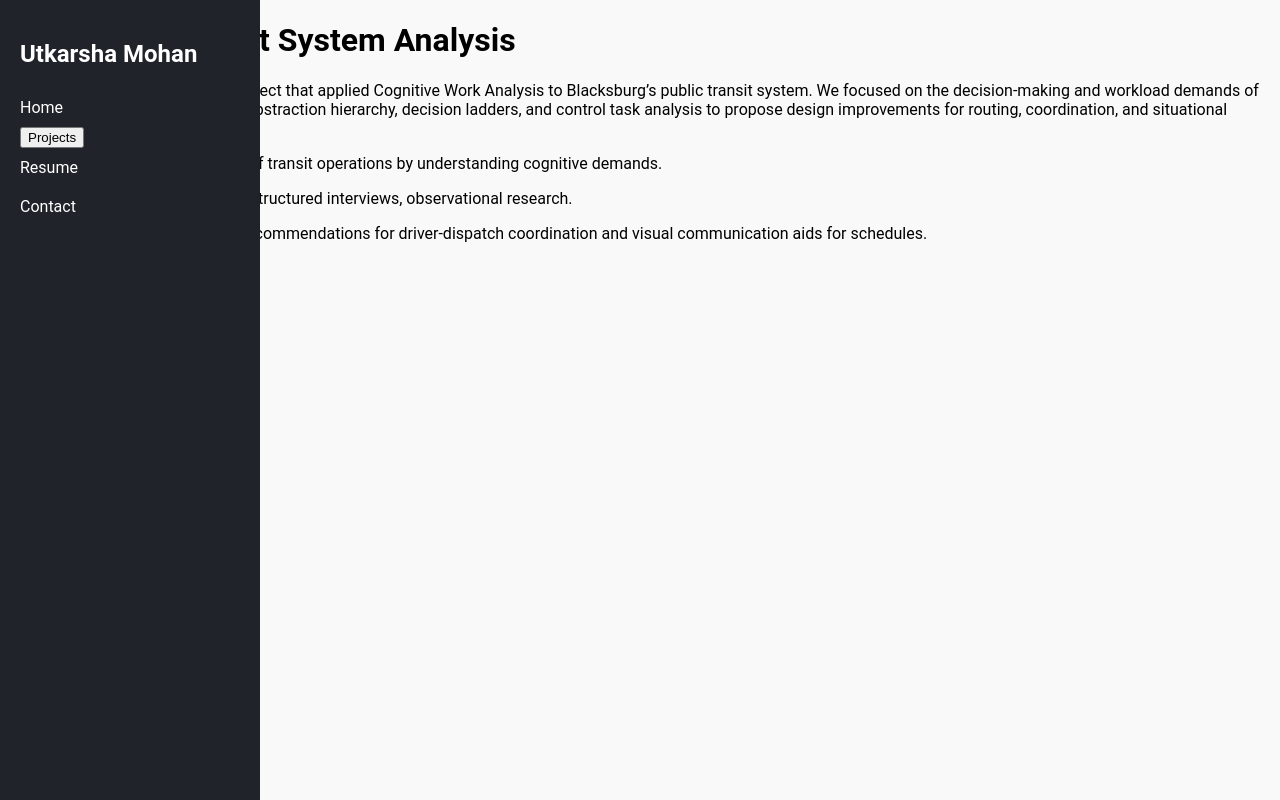
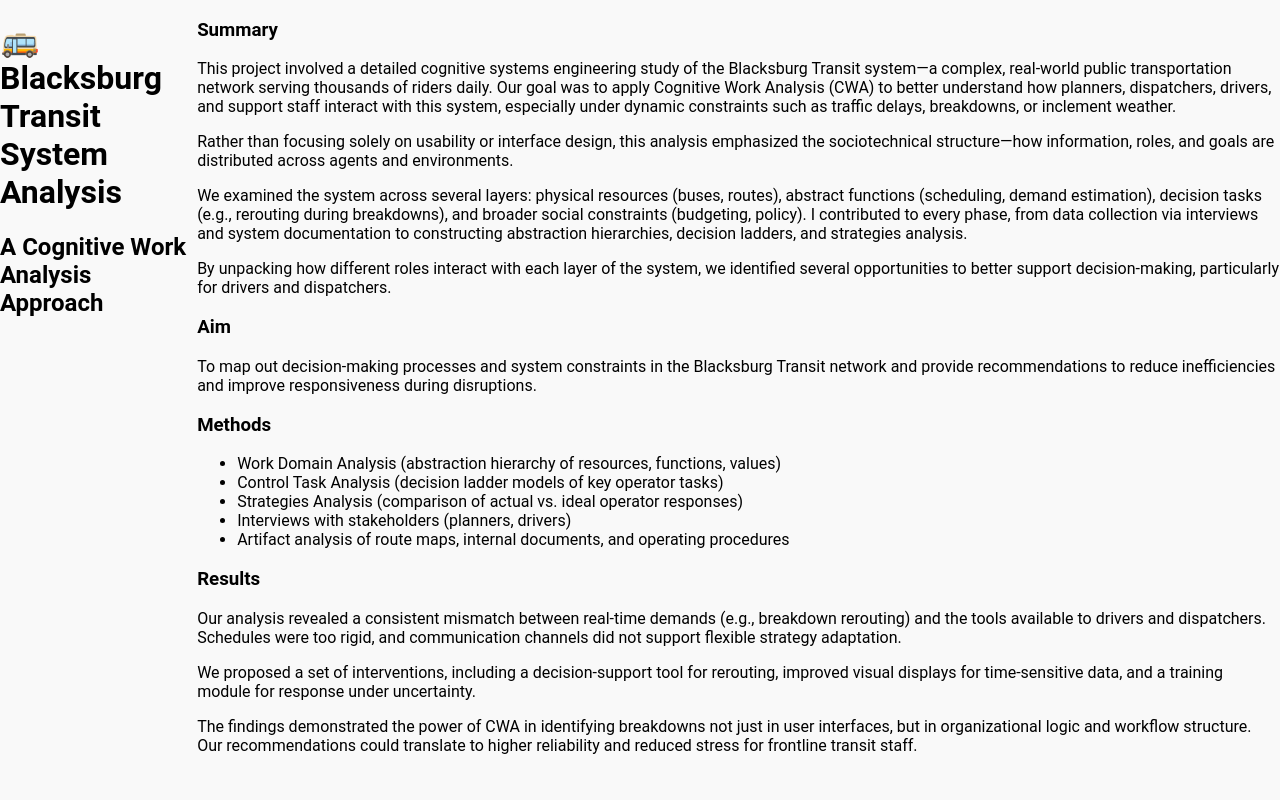
Before and after one commit to utkarshamohan/utkarshamohan.github.io, a plain HTML site: page projects/blacksburg.html in a window 1280 px wide. Drawn offline with Linux system fonts and the light colour scheme; files that its build step writes are made by us from their sources.

Commit message:
Update blacksburg.html

```diff
--- a/projects/blacksburg.html
+++ b/projects/blacksburg.html
@@ -1,36 +1,65 @@
 <!DOCTYPE html>
 <html lang="en">
 <head>
-    <meta charset="UTF-8">
-    <title>Project - Utkarsha Mohan</title>
-    <link rel="stylesheet" href="../assets/style.css">
+  <meta charset="UTF-8">
+  <title>🚌 Blacksburg Transit System Analysis</title>
+  <link rel="stylesheet" href="../style.css">
 </head>
 <body>
-    <div class="sidebar">
-        <h2>Utkarsha Mohan</h2>
-        <a href="../index.html">Home</a>
-        <div class="dropdown">
-            <button class="dropbtn">Projects</button>
-            <div class="dropdown-content">
-                <a href="thesis.html">Thesis</a>
-                <a href="hokie.html">Hokie Wellness</a>
-                <a href="blacksburg.html">Blacksburg Transit</a>
-                <a href="sonification.html">Sonification</a>
-                <a href="umang.html">UMANG</a>
-                <a href="voot.html">Viacom18</a>
-            </div>
-        </div>
-        <a href="../resume.html">Resume</a>
-        <a href="../contact.html">Contact</a>
-    </div>
-    <div class="main">
 
-    <h1>Blacksburg Transit System Analysis</h1>
-    <p><strong>Summary:</strong> Human Factors class project that applied Cognitive Work Analysis to Blacksburg’s public transit system. We focused on the decision-making and workload demands of dispatchers and bus drivers, using abstraction hierarchy, decision ladders, and control task analysis to propose design improvements for routing, coordination, and situational awareness.</p>
-    <p><strong>Aim:</strong> Improve safety and efficiency of transit operations by understanding cognitive demands.</p>
-    <p><strong>Methods:</strong> Cognitive Work Analysis, structured interviews, observational research.</p>
-    <p><strong>Results:</strong> Delivered a set of design recommendations for driver-dispatch coordination and visual communication aids for schedules.</p>
+  <header>
+    <h1>🚌 Blacksburg Transit System Analysis</h1>
+    <h2>A Cognitive Work Analysis Approach</h2>
+  </header>
 
-    </div>
+  <main>
+    <section>
+      <h3>Summary</h3>
+      <p>
+        This project involved a detailed cognitive systems engineering study of the Blacksburg Transit system—a complex, real-world public transportation network serving thousands of riders daily. Our goal was to apply Cognitive Work Analysis (CWA) to better understand how planners, dispatchers, drivers, and support staff interact with this system, especially under dynamic constraints such as traffic delays, breakdowns, or inclement weather.
+      </p>
+      <p>
+        Rather than focusing solely on usability or interface design, this analysis emphasized the sociotechnical structure—how information, roles, and goals are distributed across agents and environments.
+      </p>
+      <p>
+        We examined the system across several layers: physical resources (buses, routes), abstract functions (scheduling, demand estimation), decision tasks (e.g., rerouting during breakdowns), and broader social constraints (budgeting, policy). I contributed to every phase, from data collection via interviews and system documentation to constructing abstraction hierarchies, decision ladders, and strategies analysis.
+      </p>
+      <p>
+        By unpacking how different roles interact with each layer of the system, we identified several opportunities to better support decision-making, particularly for drivers and dispatchers.
+      </p>
+    </section>
+
+    <section>
+      <h3>Aim</h3>
+      <p>
+        To map out decision-making processes and system constraints in the Blacksburg Transit network and provide recommendations to reduce inefficiencies and improve responsiveness during disruptions.
+      </p>
+    </section>
+
+    <section>
+      <h3>Methods</h3>
+      <ul>
+        <li>Work Domain Analysis (abstraction hierarchy of resources, functions, values)</li>
+        <li>Control Task Analysis (decision ladder models of key operator tasks)</li>
+        <li>Strategies Analysis (comparison of actual vs. ideal operator responses)</li>
+        <li>Interviews with stakeholders (planners, drivers)</li>
+        <li>Artifact analysis of route maps, internal documents, and operating procedures</li>
+      </ul>
+    </section>
+
+    <section>
+      <h3>Results</h3>
+      <p>
+        Our analysis revealed a consistent mismatch between real-time demands (e.g., breakdown rerouting) and the tools available to drivers and dispatchers. Schedules were too rigid, and communication channels did not support flexible strategy adaptation.
+      </p>
+      <p>
+        We proposed a set of interventions, including a decision-support tool for rerouting, improved visual displays for time-sensitive data, and a training module for response under uncertainty.
+      </p>
+      <p>
+        The findings demonstrated the power of CWA in identifying breakdowns not just in user interfaces, but in organizational logic and workflow structure. Our recommendations could translate to higher reliability and reduced stress for frontline transit staff.
+      </p>
+    </section>
+  </main>
+
 </body>
 </html>
```
